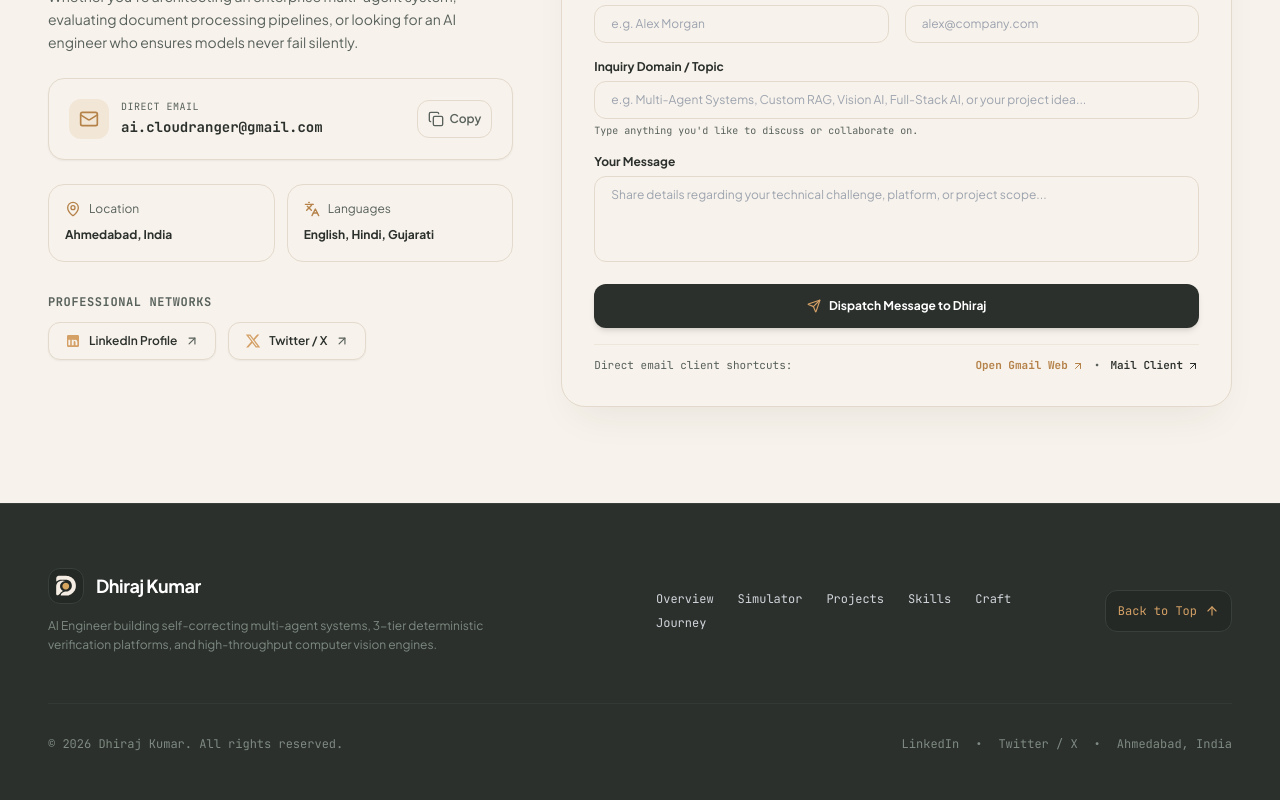
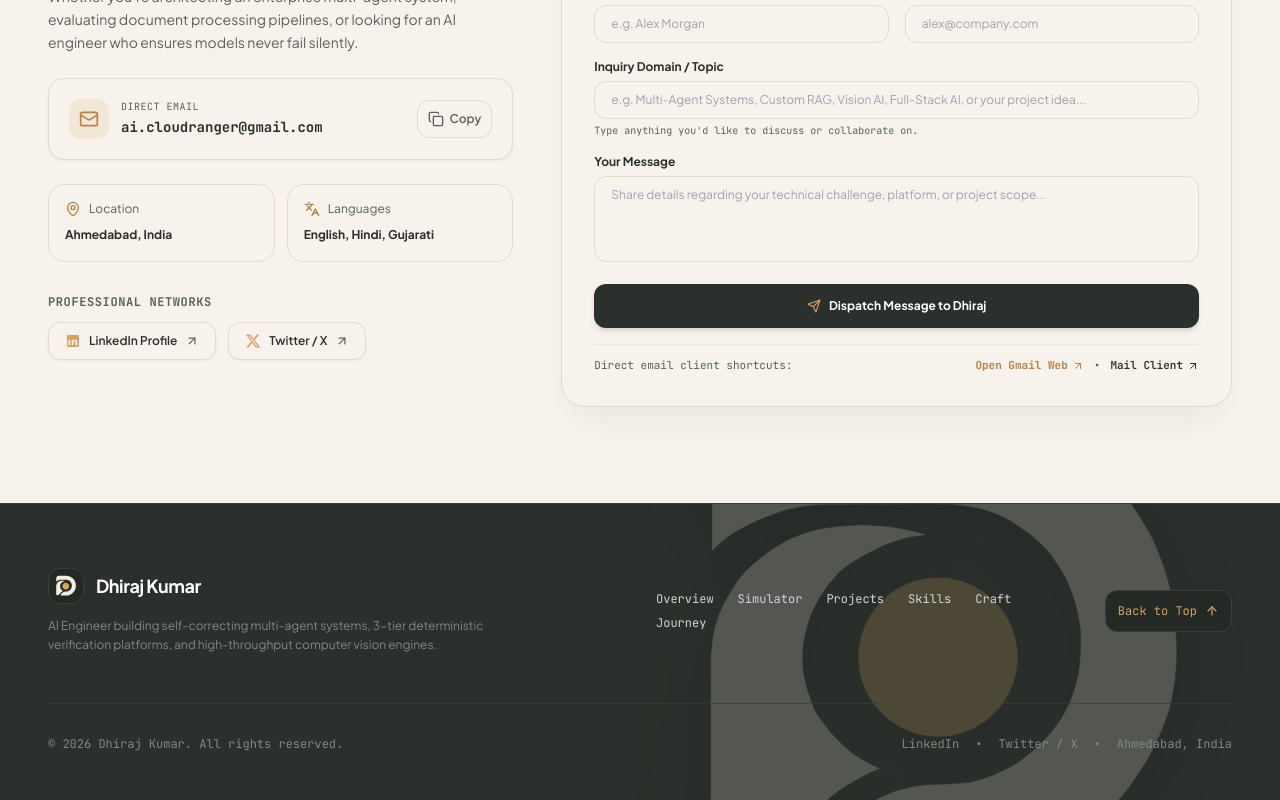
Before and after one commit to iron-man-avenger/dhiraj-portfolio, a React (Vite) app: page / in a window 1280 px wide. Shown: the part 9184-9984 px from the top of the page. Built offline with nearby package versions, Linux system fonts and the light colour scheme.

Commit message:
feat(footer): add large light-shade watermark logo in background

```diff
--- a/src/components/Footer.tsx
+++ b/src/components/Footer.tsx
@@ -11,8 +11,18 @@ export const Footer: React.FC = () => {
   };
 
   return (
-    <footer className="bg-charcoal text-white pt-16 pb-12 border-t border-charcoal-border">
-      <div className="max-w-7xl mx-auto px-4 sm:px-8 lg:px-12">
+    <footer className="bg-charcoal text-white pt-16 pb-12 border-t border-charcoal-border relative overflow-hidden">
+      {/* Large Light-Shade Watermark Logo */}
+      <div className="absolute -right-10 sm:-right-6 md:right-[0%] lg:right-[3%] xl:right-[6%] top-1/2 -translate-y-1/2 w-[280px] sm:w-[380px] md:w-[460px] lg:w-[520px] aspect-square pointer-events-none select-none z-0 opacity-10 sm:opacity-15 md:opacity-20 transition-all duration-500">
+        <div className="absolute inset-0 rounded-full bg-gradient-to-tr from-amber/[0.12] via-white/[0.04] to-transparent blur-3xl" />
+        <DhirajLogo
+          variant="dark"
+          className="w-full h-full object-contain filter drop-shadow-[0_20px_40px_rgba(0,0,0,0.6)]"
+          title="Dhiraj Kumar Monogram Watermark"
+        />
+      </div>
+
+      <div className="max-w-7xl mx-auto px-4 sm:px-8 lg:px-12 relative z-10">
 
         <div className="grid grid-cols-1 md:grid-cols-12 gap-8 pb-12 border-b border-charcoal-border/60 items-center justify-between">
 
```
